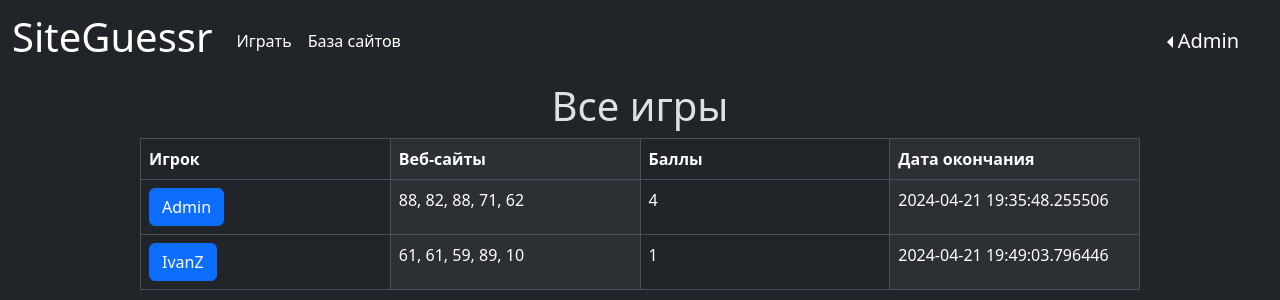
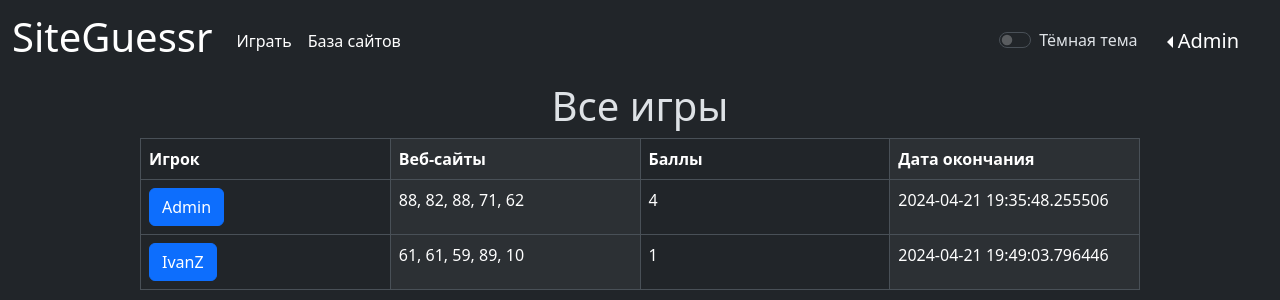
Before and after one commit to IvanZasukhin/SiteGuessr, a Flask app: page /games in a window 1280 px wide. Shown: the top 300 px of the page. Run offline with Flask 3, Linux system fonts and the light colour scheme; a user stored in the database is signed in; data comes from the database, SQL or seed files in the repository.

Commit message:
add theme

```diff
--- a/templates/base.html
+++ b/templates/base.html
@@ -8,8 +8,11 @@
     <script src="https://cdn.jsdelivr.net/npm/bootstrap@5.3.2/dist/js/bootstrap.bundle.min.js"
             integrity="sha384-C6RzsynM9kWDrMNeT87bh95OGNyZPhcTNXj1NW7RuBCsyN/o0jlpcV8Qyq46cDfL"
             crossorigin="anonymous"></script>
-    <link rel="stylesheet" type="text/css" href=<% url_for('static', filename='css/style.css') %> />
-    <link rel="icon" type="image/png" size="32x32" href="https://yastatic.net/s3/distribution/promo/react-yandex-favicon/vv0.1.1/favicons/ru/favicon-32x32.png" data-react-helmet="true">
+    <link rel="stylesheet" type="text/css" href=<% url_for(
+    'static', filename='css/style.css') %> />
+    <link rel="icon" type="image/png" size="32x32"
+          href="https://yastatic.net/s3/distribution/promo/react-yandex-favicon/vv0.1.1/favicons/ru/favicon-32x32.png"
+          data-react-helmet="true">
     <title><%title%></title>
 </head>
 <body class="d-flex flex-column min-vh-100">
@@ -29,7 +32,24 @@
                     </li>
                 </ul>
             </div>
-            <div>
+            <div class="form-check form-switch px-3">
+                <input class="form-check-input" type="checkbox" role="switch" id="btnSwitch">
+                <label class="form-check-label" for="btnSwitch">Тёмная тема</label>
+                <script>
+                        document.getElementById('btnSwitch').addEventListener('click',()=>{
+                            if (document.documentElement.getAttribute('data-bs-theme') == 'dark') {
+                                document.documentElement.setAttribute('data-bs-theme','light')
+                            }
+                            else {
+                                document.documentElement.setAttribute('data-bs-theme','dark')
+                            }
+                        })
+
+
+
+                </script>
+            </div>
+            <div class="row">
                 <$ if current_user.is_authenticated $>
                 <div class="dropdown dropstart">
                     <button class="navbar-brand dropdown-toggle btn"
```
